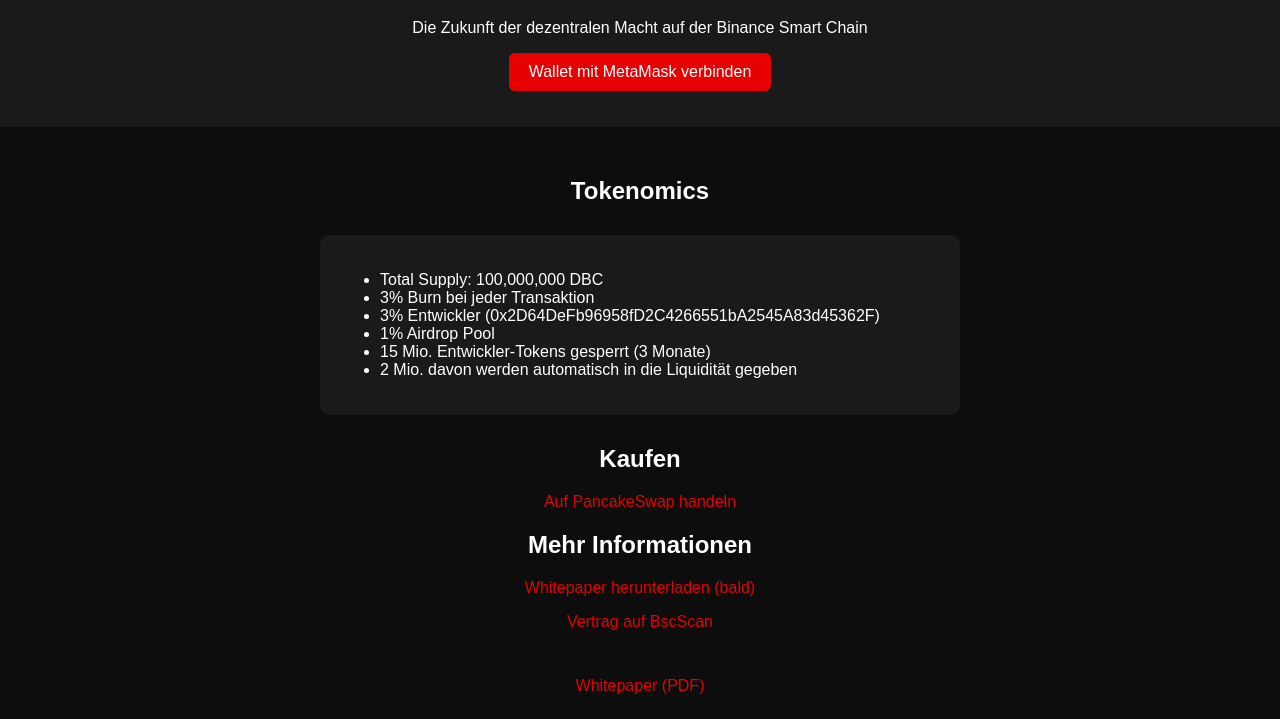
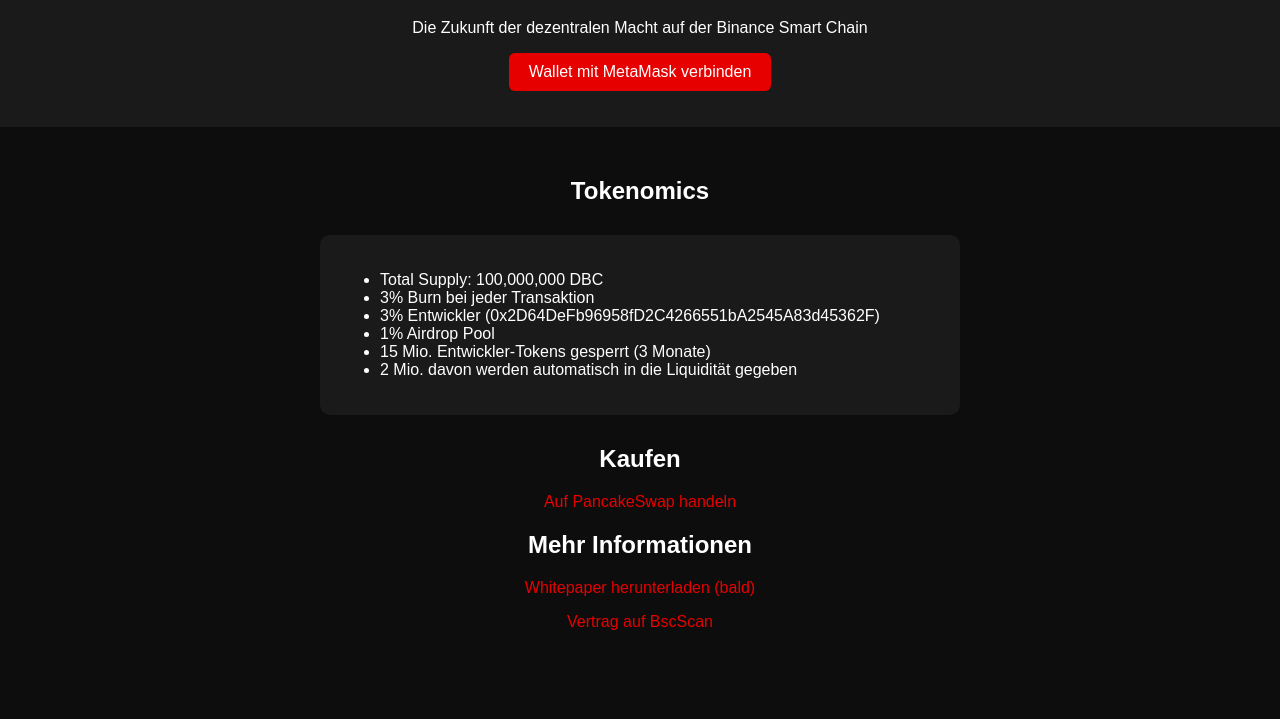
Before and after one commit to Diablocoin/diablocoin-site, a plain HTML site: page index (2).html in a window 1280 px wide. Shown: the part 81-800 px from the top of the page. Drawn offline with Linux system fonts and the light colour scheme.

Commit message:
Aktualisieren von index (2).html

```diff
--- a/index (2).html
+++ b/index (2).html
@@ -92,4 +92,3 @@
   </script>
 </body>
 </html>
-<a href="whitepaper.pdf" target="_blank">Whitepaper (PDF)</a>
```
